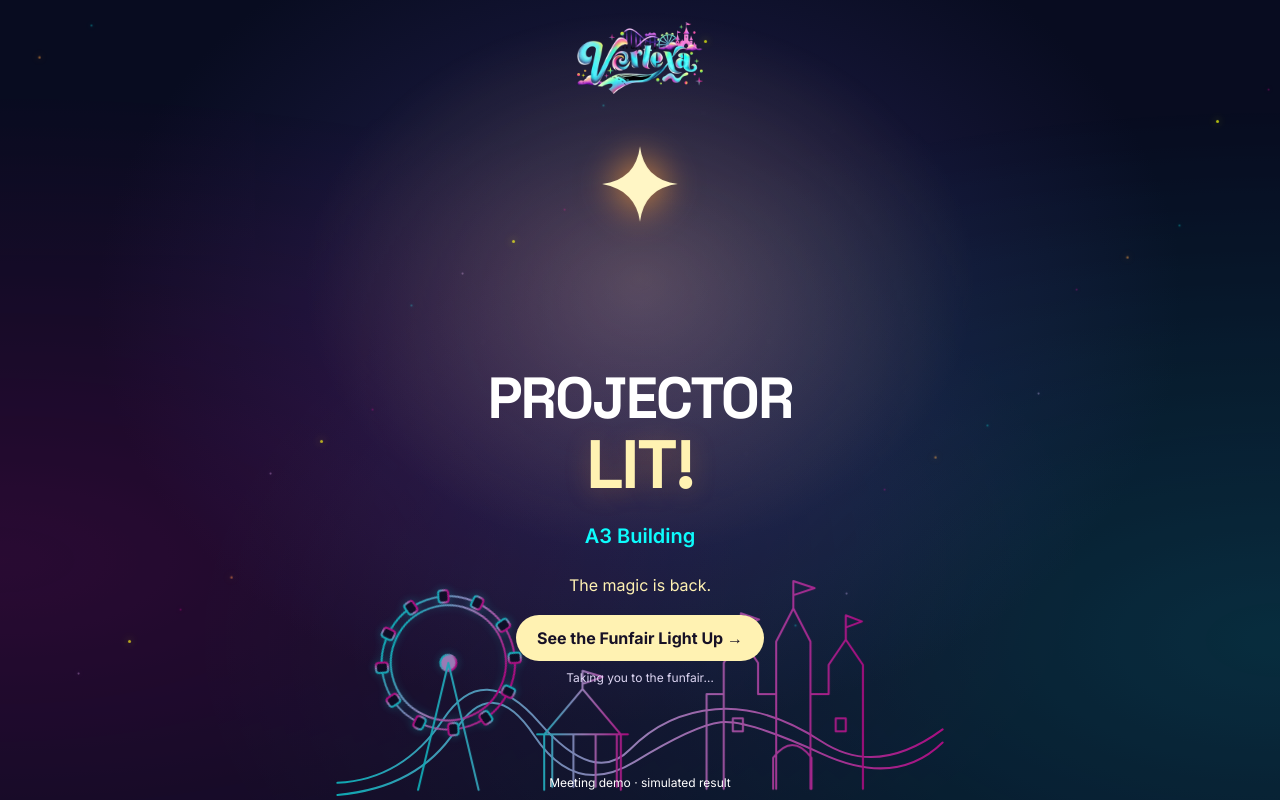
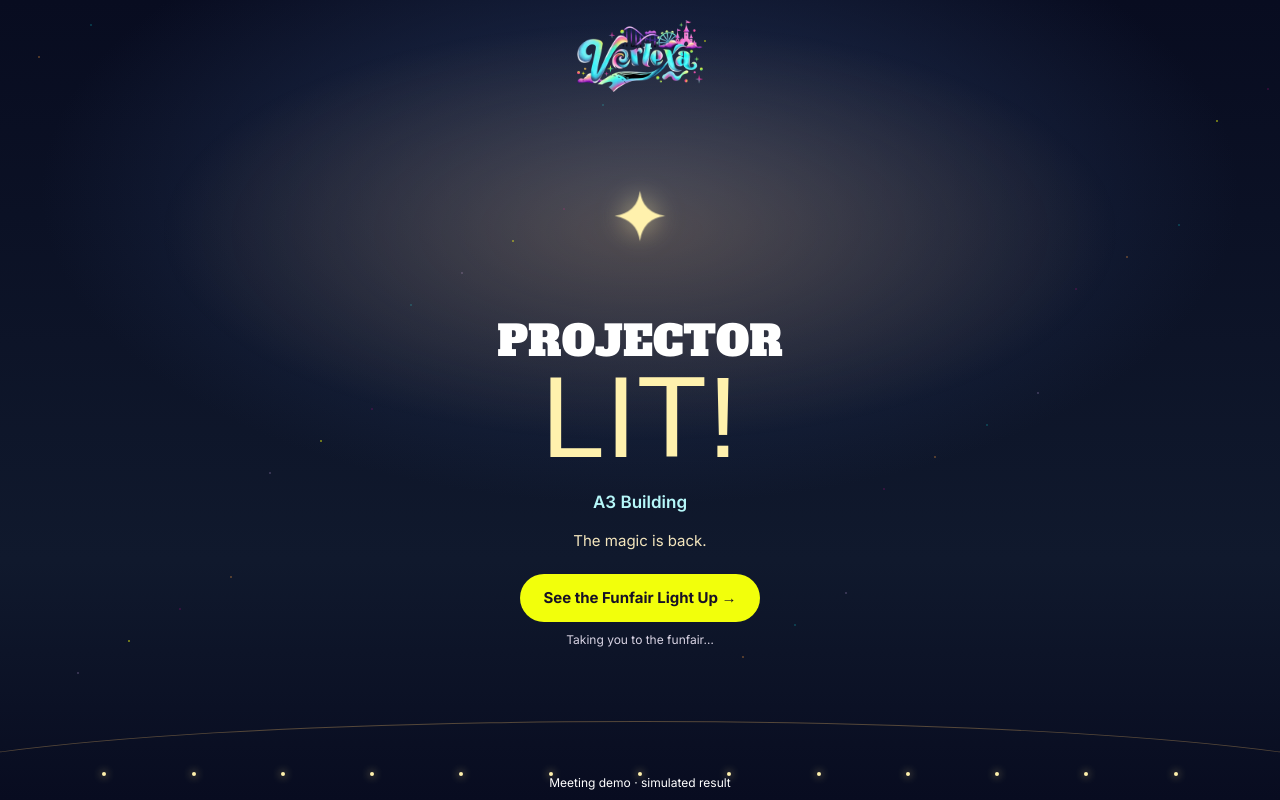
Before and after one commit to xmumorientation/XMUM_Orientation, a Next.js app: page /meeting-nfc in a window 1280 px wide. Built offline with nearby package versions, Linux system fonts and the light colour scheme; a web font is replaced by a local one.

Commit message:
Refine projector activation celebration

```diff
--- a/src/components/VictoryTakeover.tsx
+++ b/src/components/VictoryTakeover.tsx
@@ -4,6 +4,7 @@ import Image from "next/image";
 import { useRouter } from "next/navigation";
 import { ACTIVATION_JOURNEY_KEY } from "@/lib/activation-journey";
 import { prefetchCampusMap } from "@/components/campus-map/preload";
+import { vxDisplay, vxSlab } from "@/components/home/fonts";
 import type { FunfairZone } from "@/lib/funfair";
 import "./victory-takeover.css";
 
@@ -42,7 +43,7 @@ export function VictoryTakeover({place, groupName, replayZones = [], mapHref = "
     // openMap reads the current success props; they do not change during a takeover.
     // eslint-disable-next-line react-hooks/exhaustive-deps
   }, [lit, celebrated]);
-  return <main className={"vt-scene " + (ready ? "vt-ready " : "") + (lit ? "vt-lit" : "")}>
+  return <main className={`${vxDisplay.variable} ${vxSlab.variable} vt-scene ${ready ? "vt-ready " : ""}${lit ? "vt-lit" : ""}`}>
     <div className="vt-sky" aria-hidden="true">{Array.from({length:28},(_,i)=><i key={i} style={{left:(i*37+7)%100+"%",top:(i*23+3)%90+"%", "--color":colors[i%5],"--delay":i%5*-.6+"s"} as CSSProperties}/>)}</div>
     <div className="vt-wash" aria-hidden="true"/>
     <div className="vt-logo"><Image src="/vortexa-logo-sm.webp" width={320} height={184} alt="Vortexa" priority/></div>
@@ -52,18 +53,10 @@ export function VictoryTakeover({place, groupName, replayZones = [], mapHref = "
       <div className="vt-core" onAnimationEnd={(event) => {
         if (event.target === event.currentTarget && event.animationName === "vt-core-charge") setLit(true);
       }}><svg viewBox="0 0 80 80"><path d="M40 4Q44 34 76 40Q44 44 40 76Q36 44 4 40Q36 36 40 4Z"/></svg></div>
-      {Array.from({length:45},(_,i)=>{const angle=i*137.508*Math.PI/180;const distance=110+i%7*32;return <i className="vt-spark" key={i} style={{"--x":(Math.cos(angle)*distance).toFixed(3)+"px","--y":(Math.sin(angle)*distance).toFixed(3)+"px","--color":colors[i%5],"--delay":i%5*.055+"s","--spin":i*43+"deg"} as CSSProperties}/>;})}
+      {Array.from({length:16},(_,i)=>{const angle=i*137.508*Math.PI/180;const distance=95+i%5*24;return <i className="vt-spark" key={i} style={{"--x":(Math.cos(angle)*distance).toFixed(3)+"px","--y":(Math.sin(angle)*distance).toFixed(3)+"px","--color":colors[i%5],"--delay":i%5*.055+"s","--spin":i*43+"deg"} as CSSProperties}/>;})}
     </div>
     <div className="vt-charging" aria-hidden={lit}>Gathering the magic<span/></div>
     <section className="vt-result" aria-live="polite" aria-atomic="true">{lit&&<><h1>PROJECTOR<span>LIT!</span></h1><p className="vt-location">{place}</p>{groupName&&<p className="vt-group">Lit by <strong>{groupName}</strong></p>}<p className="vt-note" onAnimationEnd={() => setCelebrated(true)}>The magic is back.</p><button type="button" className="vt-map-button" onClick={openMap} disabled={opening}>{opening ? "Opening the 3D Map…" : "See the Funfair Light Up →"}</button><p className="vt-next" role="status">Taking you to the funfair…</p></>}</section>
-    <svg className="vt-park" viewBox="0 0 600 230" fill="none" aria-hidden="true">
-      <defs><linearGradient id="vt-park-color"><stop stopColor="#0dfcfd"/><stop offset=".5" stopColor="#e0b4fc"/><stop offset="1" stopColor="#fe06ab"/></linearGradient></defs>
-      <g stroke="url(#vt-park-color)" strokeWidth="2" strokeLinecap="round" strokeLinejoin="round">
-        <path pathLength="1" className="vt-outline" d="M0 213Q65 210 105 150T200 153T290 180T375 140T480 172T600 160M0 225Q80 218 117 161T195 166T295 192T380 153T480 184T600 173"/>
-        <g className="vt-wheel"><circle cx="110" cy="94" r="66"/><circle cx="110" cy="94" r="57"/>{Array.from({length:12},(_,i)=><g key={i} transform={"rotate("+i*30+" 110 94)"}><path d="M110 94V28"/><rect x="105" y="22" width="10" height="12" rx="3" fill="#080c20"/></g>)}<circle cx="110" cy="94" r="8" fill="#e0b4fc"/></g>
-        <path className="vt-outline" pathLength="1" d="M80 220L110 94L140 220M366 219V125H383V94L400 69L417 94V125H435V73L452 40L469 73V125H487V96L504 71L521 96V219M383 125V219M435 125V219M469 125V219M400 69V45L418 51L400 57M452 40V13L473 20L452 27M504 71V47L520 53L504 59M432 219V188Q451 163 470 188V219M392 149H402V162H392ZM494 149H504V162H494Z"/>
-        <path className="vt-outline" pathLength="1" d="M205 220V165L243 120L281 165V220M198 165H288M213 166V217M234 166V217M256 166V217M277 166V217M243 120V102L263 108L243 115"/>
-      </g>
-    </svg>
+    <div className="vt-stage" aria-hidden="true"><div className="vt-stage-line" /><div className="vt-stage-lights">{Array.from({length:13},(_,i)=><i key={i} style={{"--delay":`${i * 0.045}s`} as CSSProperties}/>)}</div></div>
   </main>;
 }
--- a/src/components/victory-takeover.css
+++ b/src/components/victory-takeover.css
@@ -1,33 +1,26 @@
 .vt-scene{position:fixed;inset:0;z-index:100;overflow:hidden;isolation:isolate;background:#080c20;color:#fff;text-align:center;--vt-ease:cubic-bezier(.16,1,.3,1)}
-.vt-sky{position:absolute;inset:0;background:radial-gradient(ellipse at 50% 38%,#252152 0%,transparent 60%)}
-.vt-sky i{position:absolute;width:3px;height:3px;background:var(--color);box-shadow:0 0 10px var(--color);border-radius:50%;animation:vt-twinkle 3s var(--delay) ease-in-out infinite alternate}
-.vt-logo{position:absolute;top:max(22px,env(safe-area-inset-top));left:50%;transform:translateX(-50%);width:126px;z-index:2}.vt-logo img{width:100%;height:auto}
-.vt-magic{position:absolute;top:36%;left:50%;width:0;height:0;z-index:2;transition:top .65s var(--vt-ease)}
-.vt-lit .vt-magic{top:23%}
-.vt-core{position:absolute;width:84px;height:84px;left:-42px;top:-42px;filter:drop-shadow(0 0 18px #0dfcfd);animation:vt-core-charge 2.1s ease-in both}.vt-core svg{width:100%;height:100%;fill:#fff6c5}
-.vt-trail{position:absolute;inset:-130px;border:1px solid transparent;border-top:2px solid var(--color);border-right-color:var(--color);border-radius:50%;transform:rotate(var(--turn));animation:vt-gather calc(2.1s - var(--delay)) var(--delay) cubic-bezier(.6,0,.4,1) both}.vt-trail i{position:absolute;left:35px;top:35px;width:9px;height:9px;background:var(--color);border-radius:50%;box-shadow:0 0 22px var(--color)}
-.vt-charging{position:absolute;top:52%;width:100%;font-size:16px;letter-spacing:.04em;color:#e0b4fc;transition:opacity .2s}.vt-charging span{display:block;margin:18px auto;width:100px;height:2px;background:#e0b4fc;transform-origin:left;animation:vt-progress 2.1s linear both}
-.vt-wave{position:absolute;inset:-100px;border:2px solid #fff0b9;border-radius:50%;opacity:0}
-.vt-wash{position:absolute;inset:0;opacity:0;background:radial-gradient(ellipse at 50% 35%,#f7cf8555,transparent 37%),radial-gradient(ellipse at 0% 70%,#fe06ab33,transparent 60%),radial-gradient(ellipse at 100% 80%,#0dfcfd33,transparent 60%)}
-.vt-lit .vt-wash{animation:vt-wash 2s var(--vt-ease) both}.vt-lit .vt-core{animation:vt-ignite 1.1s var(--vt-ease) both}.vt-lit .vt-wave{animation:vt-wave 1.5s ease-out both}.vt-lit .vt-trail{opacity:0;animation:none}.vt-lit .vt-charging{opacity:0}
-.vt-spark{position:absolute;width:7px;height:13px;background:var(--color);opacity:0;border-radius:2px}.vt-spark:nth-child(3n){width:10px;height:10px;clip-path:polygon(50% 0,61% 38%,100% 50%,61% 62%,50% 100%,39% 62%,0 50%,39% 38%)}.vt-lit .vt-spark{animation:vt-explode 2.4s var(--delay) cubic-bezier(.12,.65,.3,1) both}
-.vt-result{position:absolute;top:46%;left:20px;right:20px;z-index:3}.vt-result h1{font-family:var(--font-display),sans-serif;font-size:clamp(30px,8.6vw,58px);line-height:1.05;letter-spacing:-.035em;font-weight:800;margin:0;animation:vt-title .8s .2s var(--vt-ease) both}.vt-result h1 span{display:block;color:#fff2b2;font-size:1.18em;text-shadow:0 3px 24px #fc9e3d44}.vt-location{display:inline-block;margin:20px 0 0;font-size:20px;font-weight:600;color:#0dfcfd;animation:vt-rise .7s .5s var(--vt-ease) both}.vt-group{margin:8px 0 0;font-size:15px;color:#ddd6f3;animation:vt-rise .7s .65s var(--vt-ease) both}.vt-group strong{color:white}.vt-note{margin:22px 0 0;font-size:16px;color:#fff2b2;animation:vt-rise .7s .85s var(--vt-ease) both}
-.vt-park{position:absolute;bottom:0;left:50%;transform:translateX(-50%);width:max(100%,600px);height:clamp(180px,29vh,320px);opacity:.12;transition:opacity 1.5s;pointer-events:none}.vt-lit .vt-park{opacity:.65}.vt-outline{stroke-dasharray:1;stroke-dashoffset:1}.vt-lit .vt-outline{animation:vt-draw 1.8s .15s ease-out forwards}.vt-wheel{transform-origin:110px 94px}.vt-lit .vt-wheel{animation:vt-wheel 35s linear infinite;filter:drop-shadow(0 0 5px #0dfcfd55)}
-@keyframes vt-gather{0%{transform:rotate(var(--turn)) scale(1.5);opacity:0}20%{opacity:1}80%{opacity:1}100%{transform:rotate(calc(var(--turn) + 400deg)) scale(.04);opacity:0}}
-@keyframes vt-core-charge{0%{transform:scale(.2) rotate(-90deg);opacity:.1}82%{transform:scale(1) rotate(65deg);opacity:1;animation-timing-function:cubic-bezier(.4,0,1,1)}100%{transform:scale(.72) rotate(90deg);opacity:1}}
-@keyframes vt-ignite{0%{transform:scale(.72) rotate(90deg);opacity:1;filter:drop-shadow(0 0 18px #0dfcfd)}35%{transform:scale(1.55) rotate(180deg);filter:drop-shadow(0 0 38px #fff2b2)}100%{transform:scale(1) rotate(180deg);filter:drop-shadow(0 0 18px #fc9e3d)}}
-@keyframes vt-wave{0%{transform:scale(.1);opacity:.8}100%{transform:scale(5);opacity:0}}
-@keyframes vt-explode{0%{transform:translate(0,0) scale(.2);opacity:0}12%{opacity:1}65%{opacity:1}100%{transform:translate(var(--x),calc(var(--y) + 85px)) rotate(var(--spin)) scale(.3);opacity:0}}
-@keyframes vt-title{from{opacity:0;transform:translateY(26px) scale(.8) rotate(-3deg)}to{opacity:1;transform:translateY(0) scale(1) rotate(0)}}
-@keyframes vt-rise{from{opacity:0;transform:translateY(15px)}to{opacity:1;transform:translateY(0)}}
-@keyframes vt-progress{from{transform:scaleX(0)}to{transform:scaleX(1)}}
-@keyframes vt-wash{from{opacity:0}35%{opacity:1}to{opacity:.7}}
-@keyframes vt-twinkle{from{opacity:.3;transform:scale(.65)}to{opacity:.9;transform:scale(1.15)}}
-@keyframes vt-draw{to{stroke-dashoffset:0}}@keyframes vt-wheel{to{transform:rotate(360deg)}}
-@media(max-height:650px){.vt-logo{width:95px;top:12px}.vt-magic{top:30%}.vt-lit .vt-magic{top:19%}.vt-result{top:36%}.vt-result h1{font-size:32px}.vt-location{margin-top:12px}.vt-note{margin-top:12px}.vt-lit .vt-park{opacity:.25}}
-@media(prefers-reduced-motion:reduce){.vt-scene *{animation:none!important;transition:none!important}.vt-trail,.vt-wave,.vt-spark,.vt-charging{display:none}.vt-wash{opacity:.7}.vt-outline{stroke-dashoffset:0}.vt-core{opacity:1}}
-
+.vt-sky{position:absolute;inset:0;background:radial-gradient(ellipse 60% 50% at 50% 24%,#233356 0%,transparent 78%),linear-gradient(180deg,#080c20 0%,#10192d 70%,#080c20 100%)}
+.vt-sky i{position:absolute;width:2px;height:2px;background:var(--color);border-radius:50%;opacity:.55;animation:vt-twinkle 3s var(--delay) ease-in-out infinite alternate}
+.vt-logo{position:absolute;top:max(20px,env(safe-area-inset-top));left:50%;transform:translateX(-50%);width:clamp(98px,24vw,126px);z-index:2}.vt-logo img{width:100%;height:auto}
+.vt-magic{position:absolute;top:34%;left:50%;width:0;height:0;z-index:2;transition:transform .7s var(--vt-ease)}.vt-lit .vt-magic{transform:translateY(-7vh)}
+.vt-core{position:absolute;width:70px;height:70px;left:-35px;top:-35px;filter:drop-shadow(0 0 16px #fff1ad99);animation:vt-core-charge 2.1s ease-in both}.vt-core svg{width:100%;height:100%;fill:#fff1ad}
+.vt-trail{position:absolute;inset:-100px;border:1px solid transparent;border-top-color:var(--color);border-radius:50%;opacity:.65;transform:rotate(var(--turn));animation:vt-gather calc(2.1s - var(--delay)) var(--delay) cubic-bezier(.6,0,.4,1) both}.vt-trail i{position:absolute;left:29px;top:29px;width:4px;height:4px;background:var(--color);border-radius:50%}
+.vt-charging{position:absolute;top:49%;left:20px;right:20px;font-size:15px;letter-spacing:.02em;color:#ddd9e8;transition:opacity .25s}.vt-charging span{display:block;margin:15px auto;width:72px;height:1px;background:#fff1ad;transform-origin:left;animation:vt-progress 2.1s linear both}
+.vt-wave{position:absolute;inset:-70px;border:1px solid #fff1ad;border-radius:50%;opacity:0}.vt-wash{position:absolute;inset:0;opacity:0;background:radial-gradient(ellipse 50% 35% at 50% 29%,#e7a75640,transparent 75%)}
+.vt-lit .vt-wash{animation:vt-wash 1.6s var(--vt-ease) both}.vt-lit .vt-core{animation:vt-ignite 1.1s var(--vt-ease) both}.vt-lit .vt-wave{animation:vt-wave 1.5s ease-out both}.vt-lit .vt-trail{opacity:0;animation:none}.vt-lit .vt-charging{opacity:0}
+.vt-spark{position:absolute;width:4px;height:4px;background:var(--color);opacity:0;border-radius:50%}.vt-lit .vt-spark{animation:vt-explode 1.7s var(--delay) cubic-bezier(.12,.65,.3,1) both}
+.vt-result{position:absolute;top:40%;left:20px;right:20px;z-index:3;margin:auto;max-width:600px}.vt-result h1{font-family:var(--font-vx-slab),Georgia,serif;font-size:clamp(25px,6.5vw,42px);line-height:1.02;letter-spacing:0;font-weight:400;margin:0;animation:vt-title .8s .2s var(--vt-ease) both}.vt-result h1 span{display:block;font-family:var(--font-vx-display),Georgia,serif;color:#fff1ad;font-size:clamp(64px,19vw,115px);font-weight:400;line-height:.95}
+.vt-location{display:block;margin:18px 0 0;font-size:17px;font-weight:600;color:#b6f8fa;animation:vt-rise .7s .5s var(--vt-ease) both}.vt-group{margin:7px 0 0;font-size:15px;color:#e1dcef;animation:vt-rise .7s .65s var(--vt-ease) both}.vt-group strong{color:white}.vt-note{margin:14px 0 0;font-size:15px;color:#f3e5bd;animation:vt-rise .7s .85s var(--vt-ease) both}
+.vt-map-button{display:block;min-height:48px;margin:22px auto 0;padding:11px 23px;border:0;border-radius:999px;background:#f2ff0b;color:#171126;font-size:15px;font-weight:700;cursor:pointer;transition:background .2s,transform .2s}.vt-map-button:hover{background:#fff59c}.vt-map-button:active{transform:scale(.98)}.vt-map-button:focus-visible{outline:3px solid #0dfcfd;outline-offset:4px}.vt-map-button:disabled{opacity:.7}.vt-next{margin:9px 0 0;color:#d9d4e4;font-size:12px}
+.vt-stage{position:absolute;inset:auto 0 0;height:19%;pointer-events:none;overflow:hidden;opacity:.35;transition:opacity 1s}.vt-lit .vt-stage{opacity:1}.vt-stage-line{position:absolute;left:-10%;width:120%;bottom:-38%;height:90%;border:1px solid #eab86755;border-radius:50% 50% 0 0}.vt-stage-lights{position:absolute;left:8%;right:8%;bottom:max(24px,env(safe-area-inset-bottom));display:flex;justify-content:space-between}.vt-stage-lights i{width:4px;height:4px;border-radius:50%;background:#fff1ad;opacity:.2}.vt-lit .vt-stage-lights i{animation:vt-lamp .5s var(--delay) ease-out forwards}
+@keyframes vt-gather{0%{transform:rotate(var(--turn)) scale(1.45);opacity:0}25%{opacity:.65}100%{transform:rotate(calc(var(--turn) + 270deg)) scale(.08);opacity:0}}
+@keyframes vt-core-charge{0%{transform:scale(.2) rotate(-45deg);opacity:.2}82%{transform:scale(1) rotate(45deg);opacity:1;animation-timing-function:cubic-bezier(.4,0,1,1)}100%{transform:scale(.75) rotate(90deg);opacity:1}}
+@keyframes vt-ignite{0%{transform:scale(.75) rotate(90deg)}40%{transform:scale(1.4) rotate(180deg)}100%{transform:scale(.8) rotate(180deg)}}
+@keyframes vt-wave{0%{transform:scale(.2);opacity:.6}100%{transform:scale(3.5);opacity:0}}
+@keyframes vt-explode{0%{transform:translate(0,0) scale(.2);opacity:0}20%{opacity:.8}100%{transform:translate(var(--x),var(--y)) scale(.5);opacity:0}}
+@keyframes vt-title{from{opacity:0;transform:translateY(12px)}to{opacity:1;transform:translateY(0)}}
+@keyframes vt-rise{from{opacity:0;transform:translateY(8px)}to{opacity:1;transform:translateY(0)}}
+@keyframes vt-progress{from{transform:scaleX(0)}to{transform:scaleX(1)}}@keyframes vt-wash{from{opacity:0}to{opacity:1}}@keyframes vt-twinkle{from{opacity:.2}to{opacity:.7}}@keyframes vt-lamp{to{opacity:1;box-shadow:0 0 9px #ffdf8b}}
+@media(max-height:650px){.vt-logo{width:90px;top:10px}.vt-magic{top:29%}.vt-lit .vt-magic{transform:translateY(-7vh)}.vt-result{top:36%}.vt-result h1{font-size:24px}.vt-result h1 span{font-size:clamp(54px,14vw,80px)}.vt-location{margin-top:10px}.vt-note{margin-top:8px}.vt-map-button{margin-top:12px}.vt-stage{height:14%}.vt-stage-lights{bottom:12px}}
+@media(prefers-reduced-motion:reduce){.vt-scene *{animation:none!important;transition:none!important}.vt-trail,.vt-wave,.vt-spark,.vt-charging{display:none}.vt-wash{opacity:1}.vt-lit .vt-stage-lights i{opacity:1}}
 .vt-scene:not(.vt-ready) *{animation-play-state:paused!important}
-
-.vt-map-button{display:block;min-height:44px;margin:18px auto 0;padding:10px 20px;border:1px solid #fff2b260;border-radius:999px;background:#fff2b2;color:#171126;font-weight:700;cursor:pointer}.vt-map-button:focus-visible{outline:3px solid #0dfcfd;outline-offset:4px}.vt-map-button:disabled{opacity:.7}.vt-next{margin:8px 0 0;color:#ddd6f3;font-size:12px}
-@media(max-height:650px){.vt-map-button{margin-top:10px}.vt-next{margin-top:5px}}
```
